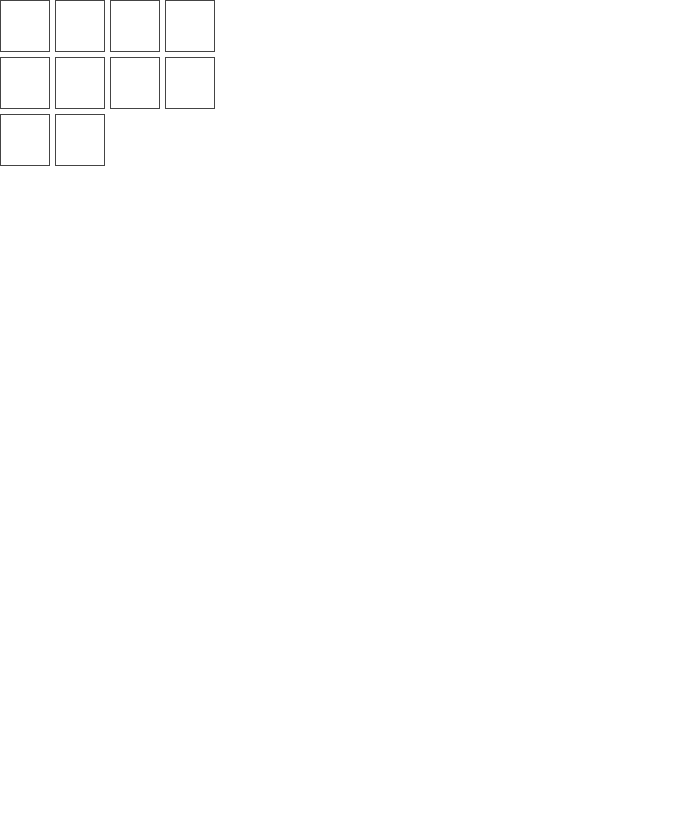
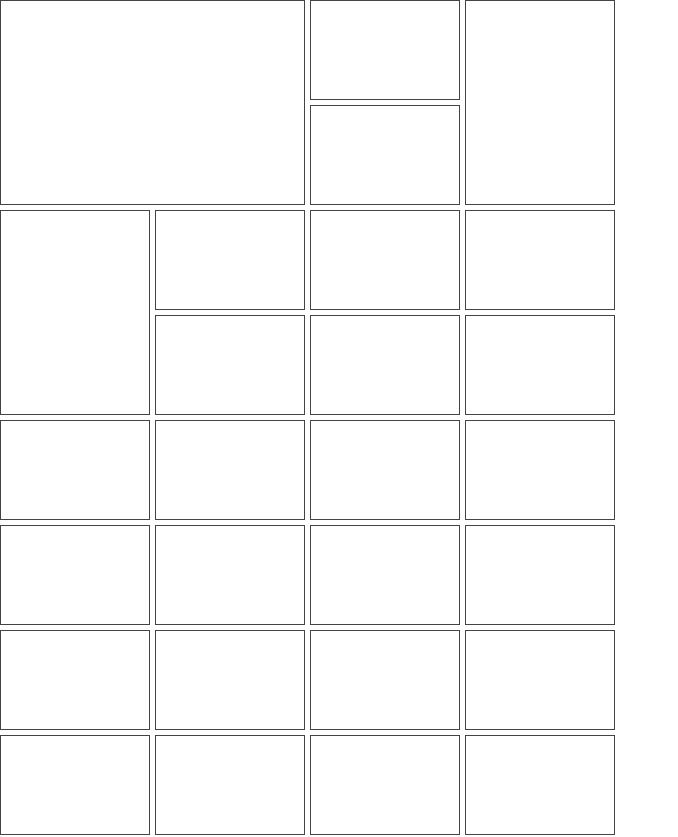
Before and after one commit to BennyCarlsson/GridBlockThingie, a React (Create React App) app: page / in a window 1280 px wide. Shown: the top 837 px of the page, without its empty margins (0-678 px from the left). Before the commit the page ends 800 px from the top, so only its background shows below. Built offline with nearby package versions, Linux system fonts and the light colour scheme.

Commit message:
loops out gridblocks

```diff
--- a/src/App.css
+++ b/src/App.css
@@ -1,10 +1,12 @@
 .container{
   display: grid;
-  grid-template-columns: repeat(4, 50px);
-  grid-template-rows: auto;
+  grid-template-columns: repeat(4, 150px);
+  grid-auto-rows: 100px;
   grid-gap: 5px;
 }
 .gridBlock{
-  height: 50px;
   border:1px solid #444;
 }
+.standardGridBlock{
+
+}
--- a/src/App.js
+++ b/src/App.js
@@ -2,24 +2,41 @@ import React, { Component } from 'react';
 import './App.css';
 
 class App extends Component {
+  constructor(props) {
+    super(props);
+    this.grids = [["1/3","1/3"],["4/4","1/3"],["1/2","3/5"]];
+  }
   render() {
-    let gridBlocks = [];
-    for (var i = 0; i < 10; i++) {gridBlocks.push(<GridBlock key={i} index={i} />)}
+    let standardGridBlocks = [];
+    for (var i = 0; i < 100; i++) {standardGridBlocks.push(<StandardGridBlock key={i} index={i} />)}
+    let createdGrids = [];
+    this.grids.map((val,i) => createdGrids.push(<CreatedGridBlock key={i} col={val[0]} row={val[1]}/>))
     return (
       <div className="container">
-        {gridBlocks}
+        {createdGrids}
+        {standardGridBlocks}
       </div>
     )
   }
 }
-
-class GridBlock extends Component{
+class CreatedGridBlock extends Component{
+  onClick(e){
+    console.log("big")
+  }
+  render(){
+    return(
+      <div className={"gridBlock item"+this.props.index}
+        style={{gridColumn:this.props.col,gridRow:this.props.row}} onClick={this.onClick.bind(this)}></div>
+    )
+  }
+}
+class StandardGridBlock extends Component{
   onClick(e){
     console.log(this.props.index)
   }
   render(){
     return(
-      <div className={"gridBlock item"+this.props.index} onClick={this.onClick.bind(this)}></div>
+      <div className={"gridBlock standardGridBlock item"+this.props.index} onClick={this.onClick.bind(this)}></div>
     )
   }
 }
```
